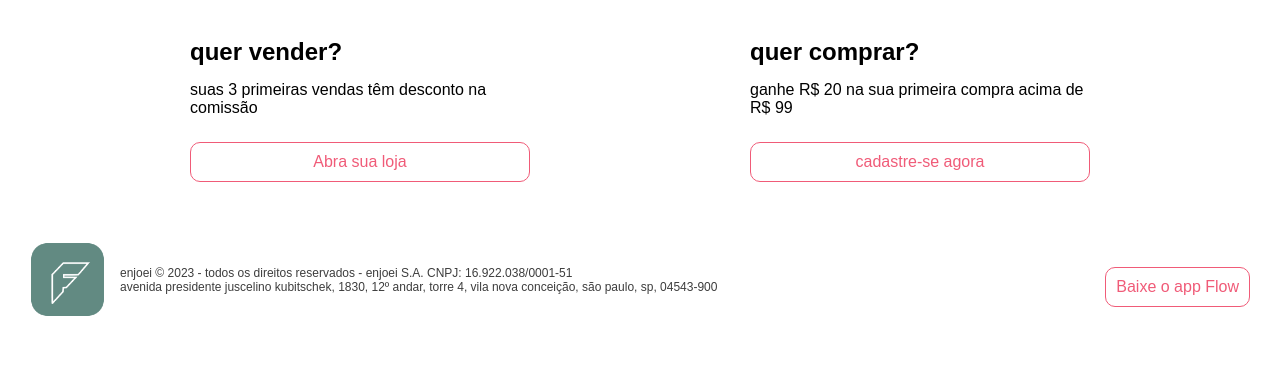
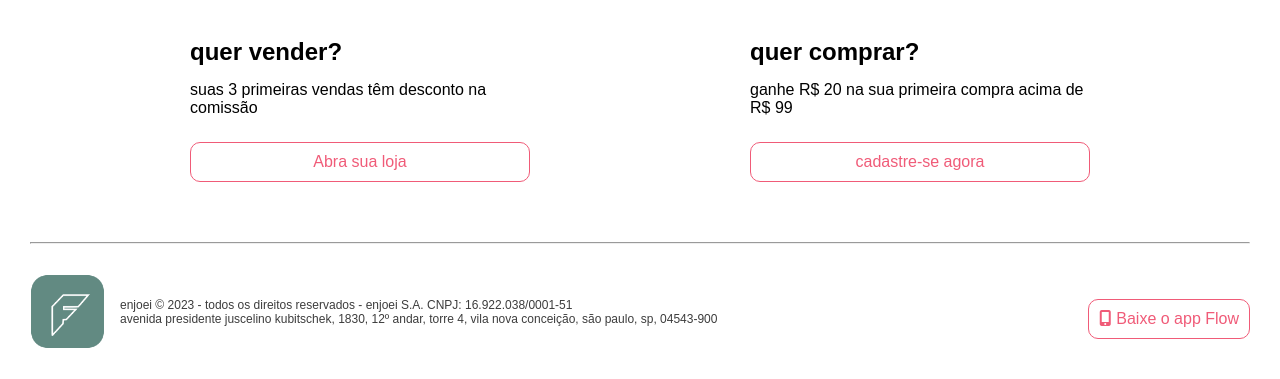
Before and after one commit to Feppeli/cloneEnjoei_clienteSoia, a plain HTML site: page index.html in a window 1280 px wide. Shown: the part 1181-1560 px from the top of the page. Before the commit the page ends 1528 px from the top, so only its background shows below. Drawn offline with Linux system fonts and the light colour scheme.

Commit message:
fix:footer

```diff
--- a/index.html
+++ b/index.html
@@ -55,6 +55,7 @@
 
             <img id="fone"src="https://assets.enjoei.com.br/assets/packs/media/enjuapp/single-phone-742e404f.png" alt="">
     </section>
+    <hr style="margin: 30px;">
 
     <footer>
         <div>
@@ -62,7 +63,7 @@
             <p>enjoei © 2023 - todos os direitos reservados - enjoei S.A. CNPJ: 16.922.038/0001-51 <br>
                 avenida presidente juscelino kubitschek, 1830, 12º andar, torre 4, vila nova conceição, são paulo, sp, 04543-900</p>
         </div>
-        <a href="">Baixe o app Flow</a>
+        <a href=""><i class="fa-solid fa-mobile-screen-button" style="margin-right: 5px;"></i>Baixe o app Flow</a>
     </footer>
 
 </body>
```
